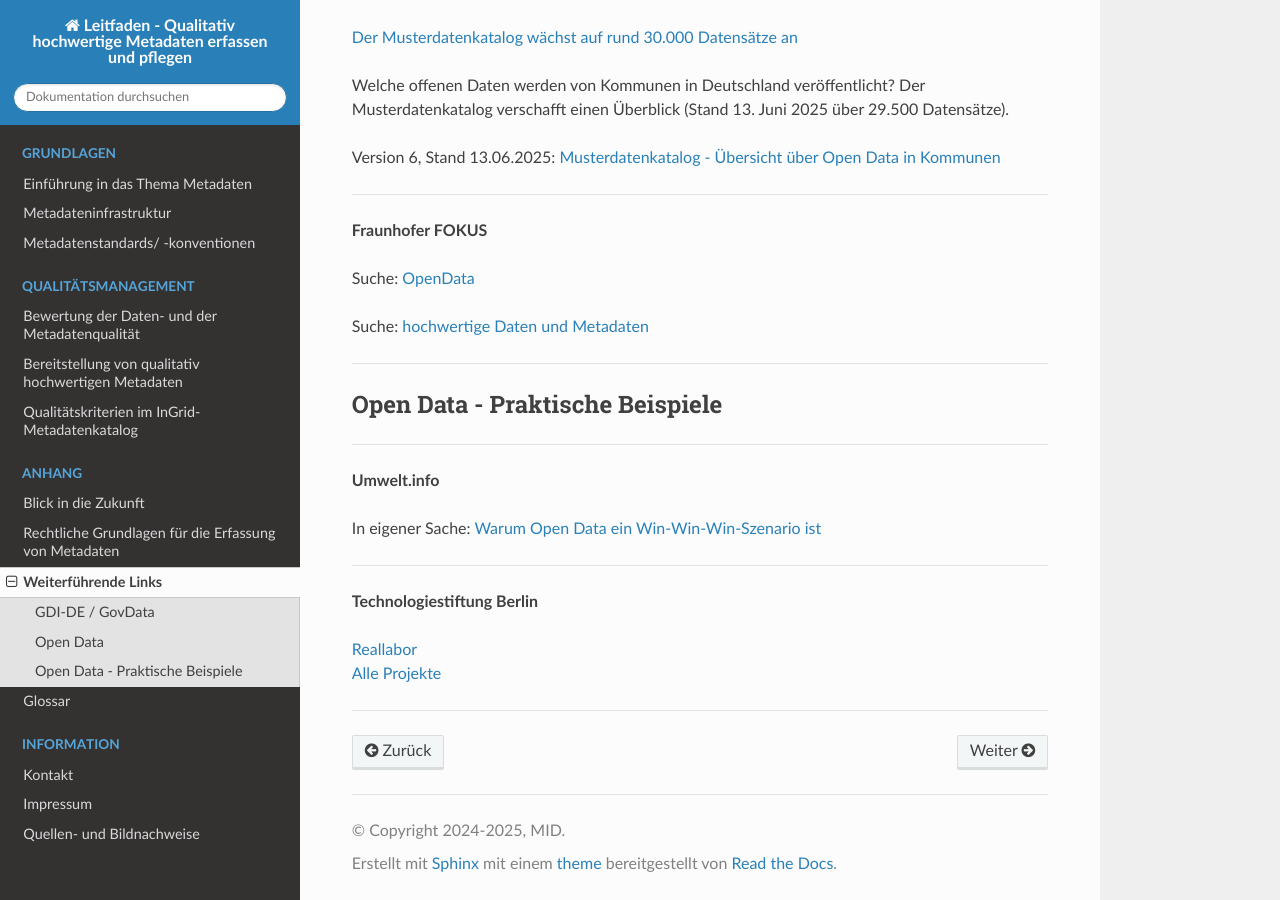
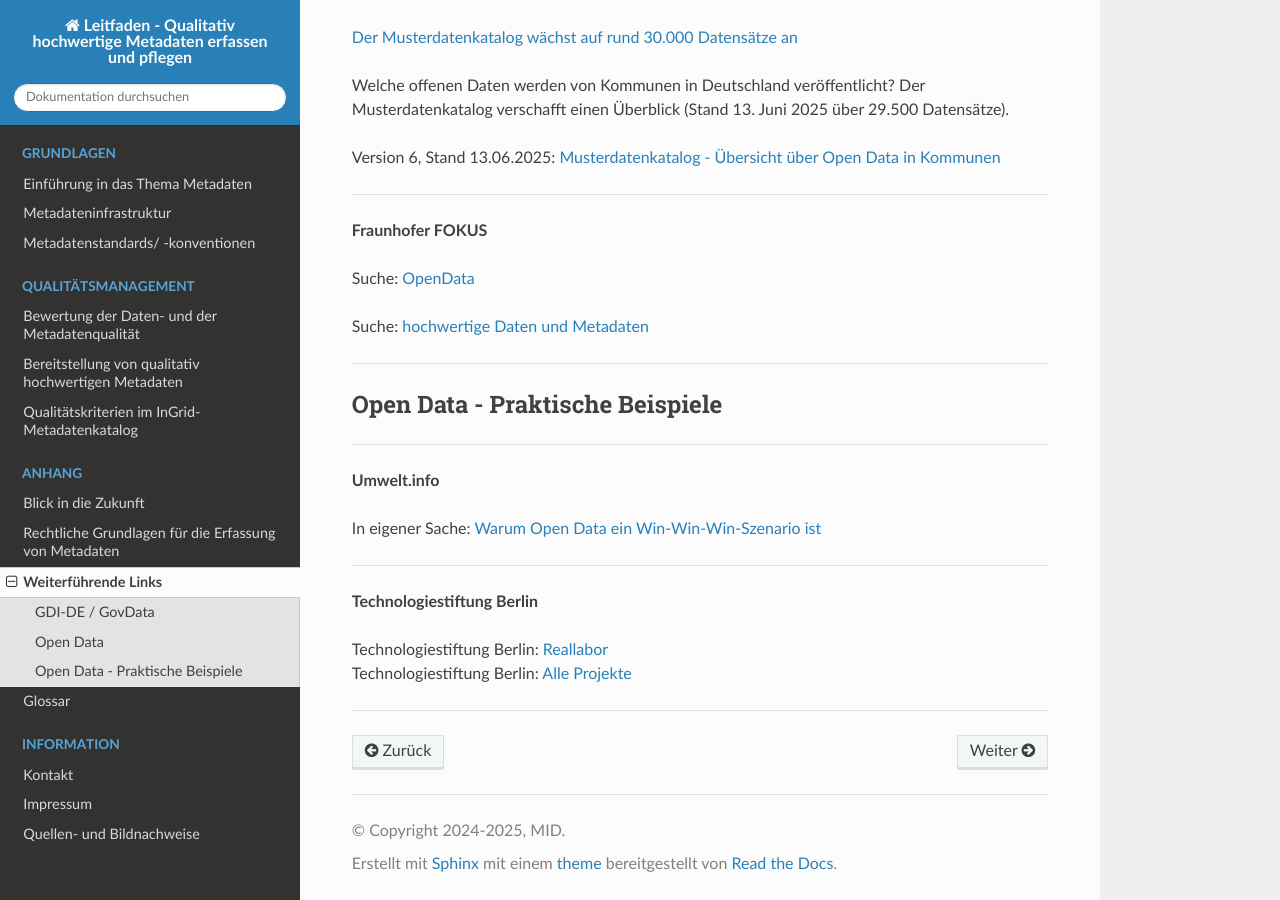
Before and after one commit to tomiwo/ingrid-mdk-st-high-quality-metadata, a Sphinx documentation site: the page built from docs/anhang/links.rst, in a window 1280 px wide and 900 px high, scrolled down 1931 px. Built offline with Sphinx 7.4.7 and the Read the Docs theme 3.1.0, drawn with Linux system fonts in a browser that asks for light colours.

Commit message:
Update links.rst

```diff
--- a/docs/anhang/links.rst
+++ b/docs/anhang/links.rst
@@ -122,7 +122,7 @@ In eigener Sache:  `Warum Open Data ein Win-Win-Win-Szenario ist <https://umwelt
 
 **Technologiestiftung Berlin**
 
-| `Reallabor <https://www.technologiestiftung-berlin.de/reallabor>`_
-| `Alle Projekte <https://www.technologiestiftung-berlin.de/projekte>`_
+| Technologiestiftung Berlin: `Reallabor <https://www.technologiestiftung-berlin.de/reallabor>`_
+| Technologiestiftung Berlin: `Alle Projekte <https://www.technologiestiftung-berlin.de/projekte>`_
 
 ------------------------------------------------------------------------------
```
